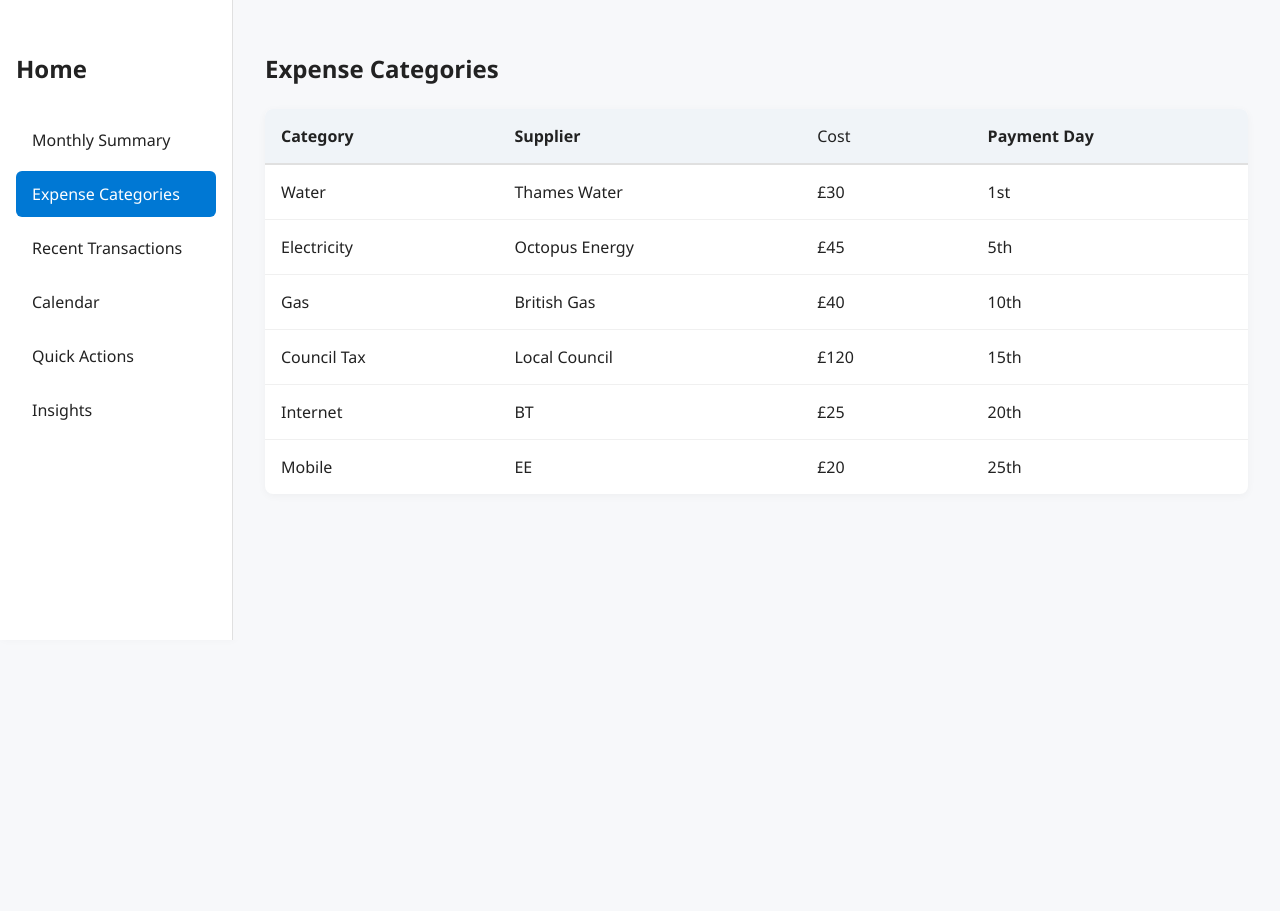
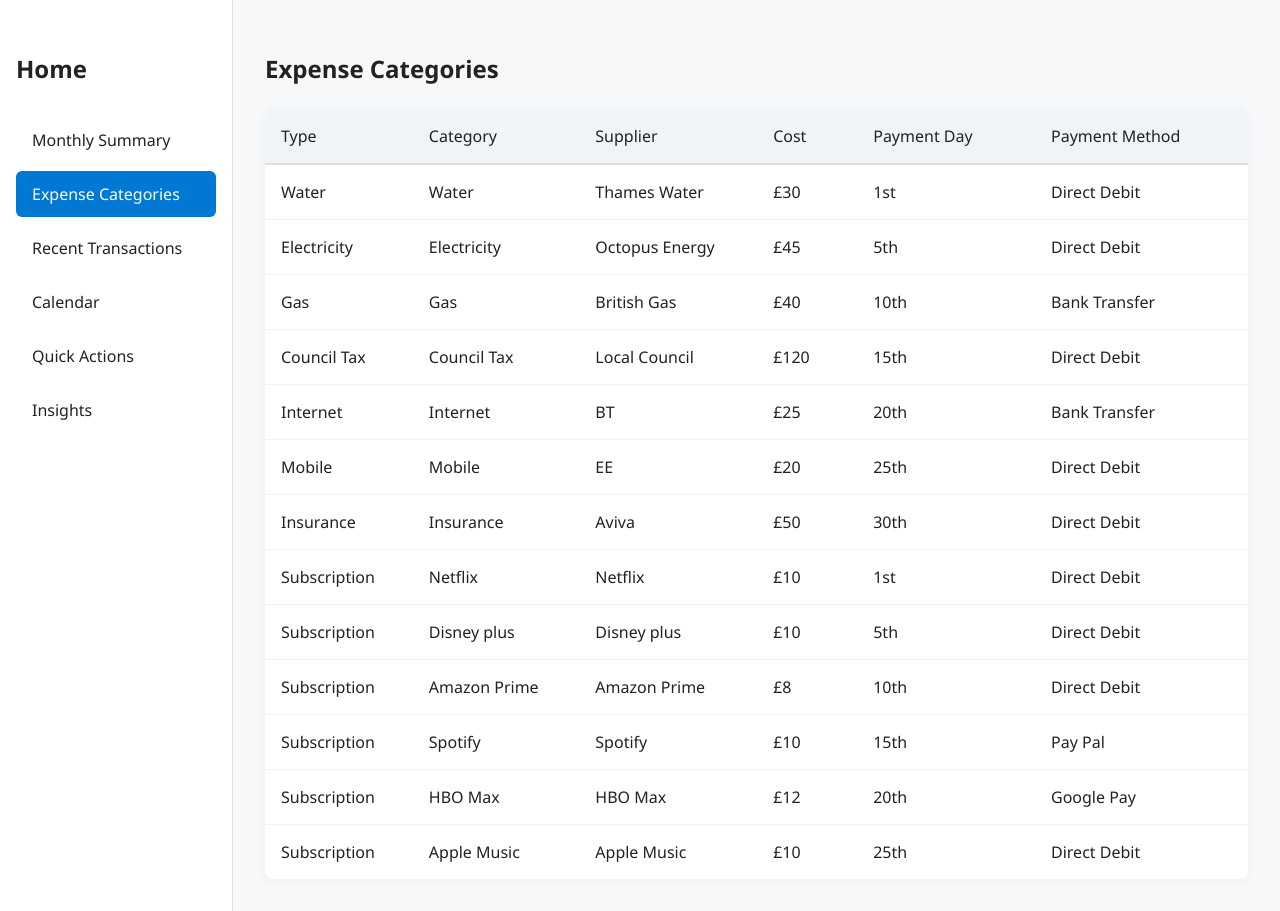
Before and after one commit to CarlosTorrillas/easy_expenses, a React (Create React App) app: page /home in a window 1280 px wide. Both pictures are taken after a click on the button "Expense Categories". Before the commit the page ends 800 px from the top, so only its background shows below. Built offline with nearby package versions, Linux system fonts and the light colour scheme.

Commit message:
RAVENS-14 add test to sort for the rest of the attributes and add more attributes such as payment method

```diff
--- /dev/null
+++ b/src/components/ExpenseCategoriesTable.tsx
@@ -0,0 +1,172 @@
+import React, { useState } from 'react';
+import './HomeScreen.css';
+
+interface ExpenseCategory {
+  id: string;
+  type: string;
+  name: string;
+  supplier: string;
+  cost: string;
+  paymentDay: string;
+  paymentMethod: string;
+}
+
+interface Props {
+  categories: ExpenseCategory[];
+}
+
+const ExpenseCategoriesTable: React.FC<Props> = ({ categories }) => {
+  const [sortBy, setSortBy] = useState<string>('');
+  const [sortAsc, setSortAsc] = useState<boolean>(true);
+
+  const handleSort = (column: string) => {
+    if (sortBy === column) {
+      setSortAsc(!sortAsc);
+    } else {
+      setSortBy(column);
+      setSortAsc(true);
+    }
+  };
+
+  const getSortedCategories = () => {
+    if (!sortBy) return categories;
+    const sorted = [...categories].sort((a, b) => {
+      if (sortBy === 'cost') {
+        const costA = parseFloat(a.cost.replace('£', ''));
+        const costB = parseFloat(b.cost.replace('£', ''));
+        return sortAsc ? costA - costB : costB - costA;
+      }
+      if (sortBy === 'paymentDay') {
+        const dayA = parseInt(a.paymentDay, 10);
+        const dayB = parseInt(b.paymentDay, 10);
+        return sortAsc ? dayA - dayB : dayB - dayA;
+      }
+      if (sortBy === 'name' || sortBy === 'supplier' || sortBy === 'paymentMethod' || sortBy === 'type') {
+        return sortAsc
+          ? a[sortBy].localeCompare(b[sortBy])
+          : b[sortBy].localeCompare(a[sortBy]);
+      }
+      return 0;
+    });
+    return sorted;
+  };
+
+  return (
+    <table>
+      <thead>
+        <tr>
+          <th
+            className="sortable-column"
+            onClick={() => handleSort('type')}
+            title="Click to sort by type"
+            tabIndex={0}
+            onKeyPress={e => { if (e.key === 'Enter' || e.key === ' ') handleSort('type'); }}
+            aria-label={`Sort by type ${sortBy === 'type' ? (sortAsc ? 'descending' : 'ascending') : ''}`}
+          >
+            Type
+            <span
+              aria-hidden="true"
+              className={`sort-arrow${sortBy === 'type' ? ' visible' : ''}`}
+            >
+              {sortAsc ? '▲' : '▼'}
+            </span>
+          </th>
+          <th
+            className="sortable-column"
+            onClick={() => handleSort('name')}
+            title="Click to sort by category"
+            tabIndex={0}
+            onKeyPress={e => { if (e.key === 'Enter' || e.key === ' ') handleSort('name'); }}
+            aria-label={`Sort by category ${sortBy === 'name' ? (sortAsc ? 'descending' : 'ascending') : ''}`}
+          >
+            Category
+            <span
+              aria-hidden="true"
+              className={`sort-arrow${sortBy === 'name' ? ' visible' : ''}`}
+            >
+              {sortAsc ? '▲' : '▼'}
+            </span>
+          </th>
+          <th
+            className="sortable-column"
+            onClick={() => handleSort('supplier')}
+            title="Click to sort by supplier"
+            tabIndex={0}
+            onKeyPress={e => { if (e.key === 'Enter' || e.key === ' ') handleSort('supplier'); }}
+            aria-label={`Sort by supplier ${sortBy === 'supplier' ? (sortAsc ? 'descending' : 'ascending') : ''}`}
+          >
+            Supplier
+            <span
+              aria-hidden="true"
+              className={`sort-arrow${sortBy === 'supplier' ? ' visible' : ''}`}
+            >
+              {sortAsc ? '▲' : '▼'}
+            </span>
+          </th>
+          <th
+            className="sortable-column"
+            onClick={() => handleSort('cost')}
+            title="Click to sort by cost"
+            tabIndex={0}
+            onKeyPress={e => { if (e.key === 'Enter' || e.key === ' ') handleSort('cost'); }}
+            aria-label={`Sort by cost ${sortBy === 'cost' ? (sortAsc ? 'descending' : 'ascending') : ''}`}
+          >
+            Cost
+            <span
+              aria-hidden="true"
+              className={`sort-arrow${sortBy === 'cost' ? ' visible' : ''}`}
+            >
+              {sortAsc ? '▲' : '▼'}
+            </span>
+          </th>
+          <th
+            className="sortable-column"
+            onClick={() => handleSort('paymentDay')}
+            title="Click to sort by payment day"
+            tabIndex={0}
+            onKeyPress={e => { if (e.key === 'Enter' || e.key === ' ') handleSort('paymentDay'); }}
+            aria-label={`Sort by payment day ${sortBy === 'paymentDay' ? (sortAsc ? 'descending' : 'ascending') : ''}`}
+          >
+            Payment Day
+            <span
+              aria-hidden="true"
+              className={`sort-arrow${sortBy === 'paymentDay' ? ' visible' : ''}`}
+            >
+              {sortAsc ? '▲' : '▼'}
+            </span>
+          </th>
+          <th
+            className="sortable-column"
+            onClick={() => handleSort('paymentMethod')}
+            title="Click to sort by payment method"
+            tabIndex={0}
+            onKeyPress={e => { if (e.key === 'Enter' || e.key === ' ') handleSort('paymentMethod'); }}
+            aria-label={`Sort by payment method ${sortBy === 'paymentMethod' ? (sortAsc ? 'descending' : 'ascending') : ''}`}
+          >
+            Payment Method
+            <span
+              aria-hidden="true"
+              className={`sort-arrow${sortBy === 'paymentMethod' ? ' visible' : ''}`}
+            >
+              {sortAsc ? '▲' : '▼'}
+            </span>
+          </th>
+        </tr>
+      </thead>
+      <tbody>
+        {getSortedCategories().map((cat) => (
+          <tr key={cat.id} data-testid={`expense-row-${cat.id}`}>
+            <td>{cat.type}</td>
+            <td>{cat.name}</td>
+            <td>{cat.supplier}</td>
+            <td>{cat.cost}</td>
+            <td>{cat.paymentDay}</td>
+            <td>{cat.paymentMethod}</td>
+          </tr>
+        ))}
+      </tbody>
+    </table>
+  );
+};
+
+export default ExpenseCategoriesTable;
--- a/src/components/HomeScreen.tsx
+++ b/src/components/HomeScreen.tsx
@@ -1,11 +1,15 @@
 import React, { useState } from 'react';
 import './HomeScreen.css';
+import ExpenseCategoriesTable from './ExpenseCategoriesTable';
 
 interface ExpenseCategory {
-  name: string;
+  id: string;
+  type: string; // e.g., 'Subscription', 'Water', etc.
+  name: string; // e.g., 'Netflix', 'Thames Water'
   supplier: string;
   cost: string;
   paymentDay: string;
+  paymentMethod: string;
 }
 
 const sections = [
@@ -18,42 +22,23 @@
 ];
 
 const expenseCategories: ExpenseCategory[] = [
-  { name: 'Water', supplier: 'Thames Water', cost: '£30', paymentDay: '1st' },
-  { name: 'Electricity', supplier: 'Octopus Energy', cost: '£45', paymentDay: '5th' },
-  { name: 'Gas', supplier: 'British Gas', cost: '£40', paymentDay: '10th' },
-  { name: 'Council Tax', supplier: 'Local Council', cost: '£120', paymentDay: '15th' },
-  { name: 'Internet', supplier: 'BT', cost: '£25', paymentDay: '20th' },
-  { name: 'Mobile', supplier: 'EE', cost: '£20', paymentDay: '25th' },
+  { id: '1', type: 'Water', name: 'Water', supplier: 'Thames Water', cost: '£30', paymentDay: '1st', paymentMethod: 'Direct Debit' },
+  { id: '2', type: 'Electricity', name: 'Electricity', supplier: 'Octopus Energy', cost: '£45', paymentDay: '5th', paymentMethod: 'Direct Debit' },
+  { id: '3', type: 'Gas', name: 'Gas', supplier: 'British Gas', cost: '£40', paymentDay: '10th', paymentMethod: 'Bank Transfer' },
+  { id: '4', type: 'Council Tax', name: 'Council Tax', supplier: 'Local Council', cost: '£120', paymentDay: '15th', paymentMethod: 'Direct Debit' },
+  { id: '5', type: 'Internet', name: 'Internet', supplier: 'BT', cost: '£25', paymentDay: '20th', paymentMethod: 'Bank Transfer' },
+  { id: '6', type: 'Mobile', name: 'Mobile', supplier: 'EE', cost: '£20', paymentDay: '25th', paymentMethod: 'Direct Debit' },
+  { id: '7', type: 'Insurance', name: 'Insurance', supplier: 'Aviva', cost: '£50', paymentDay: '30th', paymentMethod: 'Direct Debit' },
+  { id: '8', type: 'Subscription', name: 'Netflix', supplier: 'Netflix', cost: '£10', paymentDay: '1st', paymentMethod: 'Direct Debit' },
+  { id: '9', type: 'Subscription', name: 'Disney plus', supplier: 'Disney plus', cost: '£10', paymentDay: '5th', paymentMethod: 'Direct Debit' },
+  { id: '10', type: 'Subscription', name: 'Amazon Prime', supplier: 'Amazon Prime', cost: '£8', paymentDay: '10th', paymentMethod: 'Direct Debit' },
+  { id: '11', type: 'Subscription', name: 'Spotify', supplier: 'Spotify', cost: '£10', paymentDay: '15th', paymentMethod: 'Pay Pal' },
+  { id: '12', type: 'Subscription', name: 'HBO Max', supplier: 'HBO Max', cost: '£12', paymentDay: '20th', paymentMethod: 'Google Pay' },
+  { id: '13', type: 'Subscription', name: 'Apple Music', supplier: 'Apple Music', cost: '£10', paymentDay: '25th', paymentMethod: 'Direct Debit' },
 ];
 
 const HomeScreen: React.FC = () => {
   const [selected, setSelected] = useState<string>('monthly');
-  const [sortBy, setSortBy] = useState<string>(''); // e.g., 'cost'
-  const [sortAsc, setSortAsc] = useState<boolean>(true);
-
-  // Sorting logic for expense categories
-  const getSortedCategories = () => {
-    if (selected !== 'categories' || !sortBy) return expenseCategories;
-    const sorted = [...expenseCategories].sort((a, b) => {
-      if (sortBy === 'cost') {
-        const costA = parseFloat(a.cost.replace('£', ''));
-        const costB = parseFloat(b.cost.replace('£', ''));
-        return sortAsc ? costA - costB : costB - costA;
-      }
-      // Add more sort options if needed
-      return 0;
-    });
-    return sorted;
-  };
-
-  const handleSort = (column: string) => {
-    if (sortBy === column) {
-      setSortAsc(!sortAsc);
-    } else {
-      setSortBy(column);
-      setSortAsc(true);
-    }
-  };
 
   const sectionContent: Record<string, React.ReactNode> = {
     monthly: (
@@ -65,41 +50,7 @@
     categories: (
       <>
         <h2>Expense Categories</h2>
-        <table>
-          <thead>
-            <tr>
-              <th>Category</th>
-              <th>Supplier</th>
-              <th
-                className="sortable-column"
-                onClick={() => handleSort('cost')}
-                title="Click to sort by cost"
-                tabIndex={0}
-                onKeyPress={e => { if (e.key === 'Enter' || e.key === ' ') handleSort('cost'); }}
-                aria-label={`Sort by cost ${sortBy === 'cost' ? (sortAsc ? 'descending' : 'ascending') : ''}`}
-              >
-                Cost
-                <span
-                  aria-hidden="true"
-                  className={`sort-arrow${sortBy === 'cost' ? ' visible' : ''}`}
-                >
-                  {sortBy === 'cost' ? (sortAsc ? '▲' : '▼') : '▲'}
-                </span>
-              </th>
-              <th>Payment Day</th>
-            </tr>
-          </thead>
-          <tbody>
-            {getSortedCategories().map((cat) => (
-              <tr key={cat.name}>
-                <td>{cat.name}</td>
-                <td>{cat.supplier}</td>
-                <td>{cat.cost}</td>
-                <td>{cat.paymentDay}</td>
-              </tr>
-            ))}
-          </tbody>
-        </table>
+        <ExpenseCategoriesTable categories={expenseCategories} />
       </>
     ),
     transactions: (
```
Also changed, not shown: 1 other file (tests, documents, lock files or other folders).
